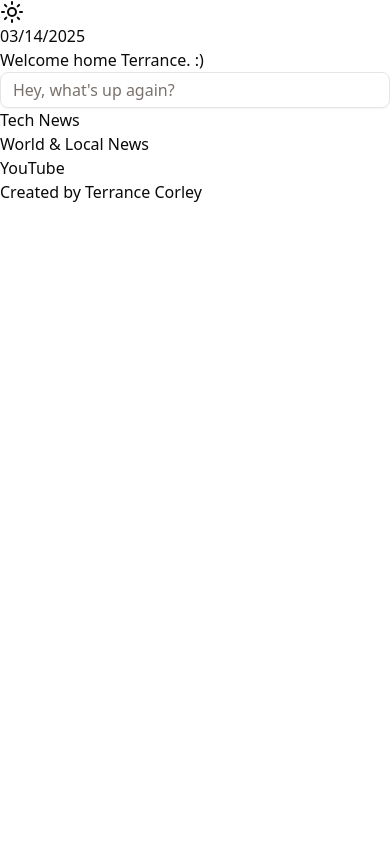
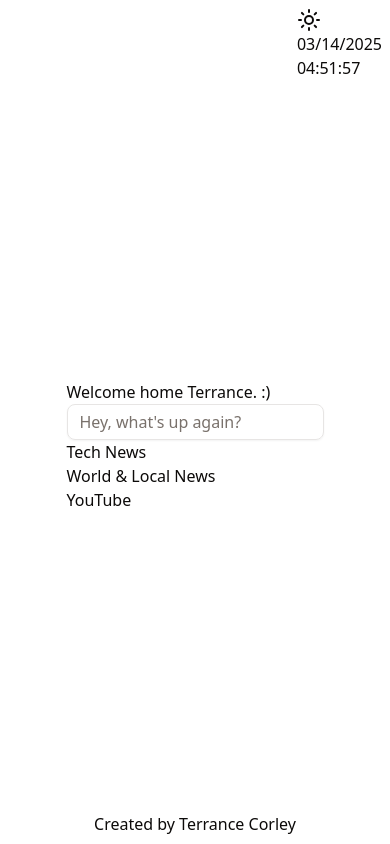
Before and after one commit to terrancecorley/homebase, a Next.js app: page / in a window 390 px wide. Built offline with nearby package versions, Linux system fonts and the light colour scheme; no server answers.

Commit message:
built more of the mobile layout; added clock

```diff
--- a/app/page.tsx
+++ b/app/page.tsx
@@ -29,6 +29,7 @@ async function read_weather(): Promise<WeatherData> {
 
 export default function Home() {
     const [weather, set_weather] = useState<string | undefined>(undefined);
+    const [currentTime, setCurrentTime] = useState<string>("");
 
     useEffect(() => {
         (async () => {
@@ -43,13 +44,26 @@ export default function Home() {
         })();
     }, []);
 
+    useEffect(() => {
+        const timer = setInterval(() => {
+            const now = new Date();
+            const hours = now.getHours().toString().padStart(2, "0");
+            const minutes = now.getMinutes().toString().padStart(2, "0");
+            const seconds = now.getSeconds().toString().padStart(2, "0");
+            setCurrentTime(`${hours}:${minutes}:${seconds}`);
+        }, 1000);
+
+        return () => clearInterval(timer);
+    }, []);
+
     return (
-        <div>
-            <header>
-                <p>
+        <div className="min-h-screen flex flex-col p-2">
+            <header className="flex justify-end">
+                <div className="flex flex-col">
+                    <div className="flex">
                         <Sun />
-                </p>
                         <p>{weather}</p>
+                    </div>
                     <p>
                         {new Date(Date.now()).toLocaleDateString("en-US", {
                             month: "2-digit",
@@ -57,8 +71,11 @@ export default function Home() {
                             year: "numeric",
                         })}
                     </p>
+                    <p>{currentTime}</p>
+                </div>
             </header>
-            <main>
+            <main className="flex-1 flex flex-col justify-center">
+                <div className="max-w-3/4 mx-auto">
                     <h1>Welcome home Terrance. :)</h1>
                     <Input
                         type="search"
@@ -77,13 +94,15 @@ export default function Home() {
                             <li>YouTube</li>
                         </ul>
                     </div>
+                </div>
             </main>
-            <footer>
+            <footer className="text-center">
                 <p>
                     Created by{" "}
                     <a
                         href="https://terrancecorley.com"
                         rel="noopener noreferrer"
+                        target="_blank"
                     >
                         Terrance Corley
                     </a>
```
Lines whose indentation alone changed are shown as unchanged.
